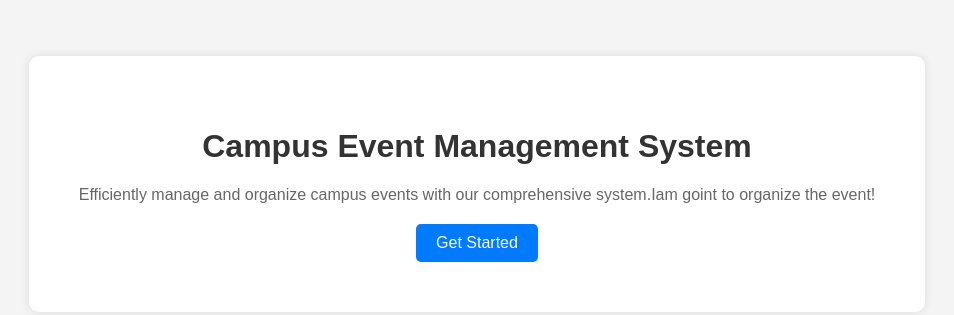
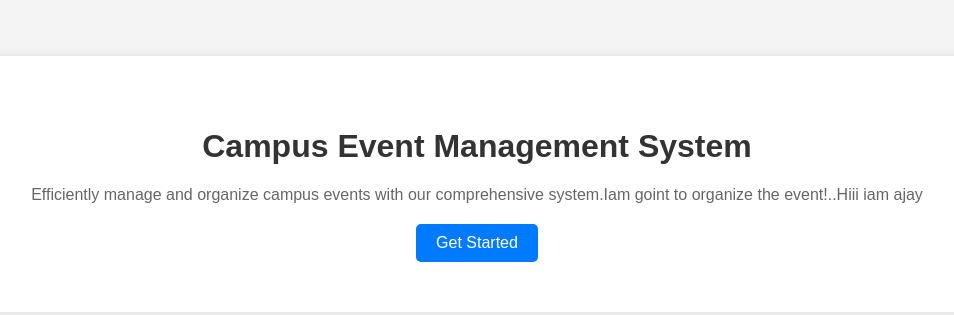
Before and after one commit to ajay-kumar-9676/project1-demo, a plain HTML site: page campus-event-management/index.html in a window 1280 px wide. Shown: the part 216-531 px from the top of the page, without its empty margins (163-1117 px from the left). Drawn offline with Linux system fonts and the light colour scheme.

Commit message:
Update index.html

```diff
--- a/campus-event-management/index.html
+++ b/campus-event-management/index.html
@@ -9,7 +9,7 @@
 <body>
     <div class="container">
         <h1>Campus Event Management System</h1>
-        <p>Efficiently manage and organize campus events with our comprehensive system.Iam goint to organize the event!</p>
+        <p>Efficiently manage and organize campus events with our comprehensive system.Iam goint to organize the event!..Hiii iam ajay</p>
         <button id="getStartedBtn">Get Started</button>
     </div>
     <script src="script.js"></script>
```
